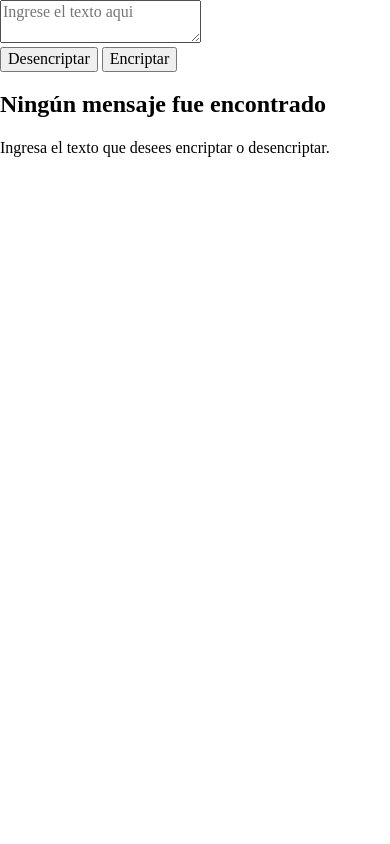
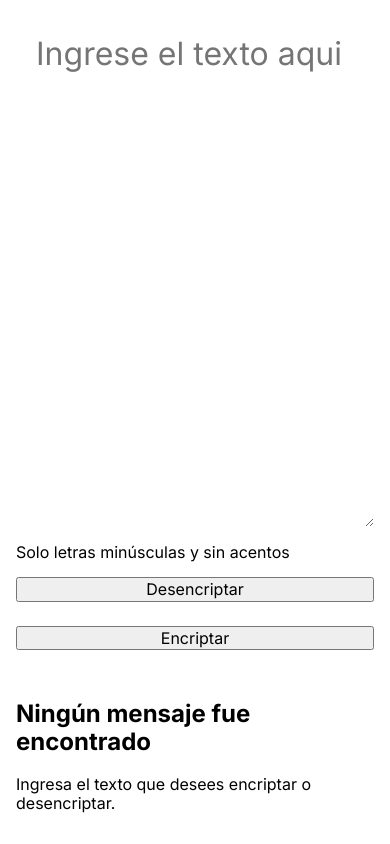
Before and after one commit to dotwilliamrc/encriptador, a plain HTML site: page index.html in a window 390 px wide. Drawn offline with nearby package versions, Linux system fonts and the light colour scheme.

Commit message:
Haciendo responsive la web

```diff
--- a/index.html
+++ b/index.html
@@ -7,16 +7,21 @@
 	<link rel="preload" href="https://necolas.github.io/normalize.css/8.0.1/normalize.css" as="style" />
 	<link rel="preload" href="style.css" as="style" />
 
+	<link rel="preconnect" href="https://fonts.googleapis.com">
+	<link rel="preconnect" href="https://fonts.gstatic.com" crossorigin>
+	<link href="https://fonts.googleapis.com/css2?family=Inter:wght@400;700&display=swap" rel="stylesheet">
+
 	<link rel="stylesheet" href="https://necolas.github.io/normalize.css/8.0.1/normalize.css" />
 	<link rel="stylesheet" href="style.css" />
 </head>
 <body>
 	<main class="container">
 		<form class="form">
-			<textarea class="form__menssage" placeholder="Ingrese el texto aqui"></textarea>
+			<textarea class="form__message" placeholder="Ingrese el texto aqui"></textarea>
+			<p class="form__alert">Solo letras minúsculas y sin acentos</p>
 			<div class="form__buttons">
-				<input type="button" class="button" value="Desencriptar" />
-				<input type="button" class="button--transparent" value="Encriptar" />
+				<input type="button" class="button button--filled" value="Desencriptar" />
+				<input type="button" class="button button--transparent" value="Encriptar" />
 			</div>
 		</form>
 		<section class="response">
--- a/style.css
+++ b/style.css
@@ -1,3 +1,9 @@
+:root {
+	--dark-blue: #0A3871;
+	--grey: #495057;
+	--standar-font: 'Inter', sans-serif;
+}
+
 html {
 	font-size: 62.5%;
 	box-sizing: border-box;
@@ -5,8 +11,61 @@ html {
 
 body {
 	font-size: 160%;
+	font-family: var(--standar-font);
+	margin: 0;
 }
 
 *, *::before, *::after {
 	box-sizing: inherit;
 }
+
+.container {
+	width: 100%;
+	height: 100vh;
+	padding: 1.6rem;
+	display: flex;
+	flex-direction: column;
+	gap: 3rem;
+}
+
+.form {
+	flex-grow: 1;
+	flex-basis: 50%;
+	display: flex;
+	flex-direction: column;
+}
+
+@media (min-width: 900px) {
+	.container {
+		flex-direction: row;
+	}
+
+	.form {
+		flex-grow: 0;
+		flex-basis: 80%;
+	}
+}
+
+.form__message {
+	width: 100%;
+	padding: 2rem;
+	border: none;
+	color: var(--dark-blue);
+	font-size: 3.2rem;
+	flex-grow: 1;
+}
+
+.form__alert {
+	margin:1.6rem 0;
+}
+
+.form__buttons {
+	display: flex;
+	flex-wrap: wrap;
+	gap: 2.4rem;
+}
+
+.button {
+	flex-basis: 20rem;
+	flex-grow: 1;
+}
```
